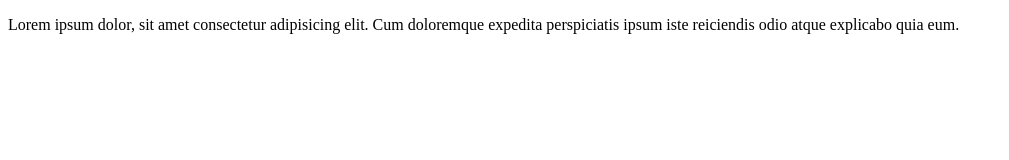
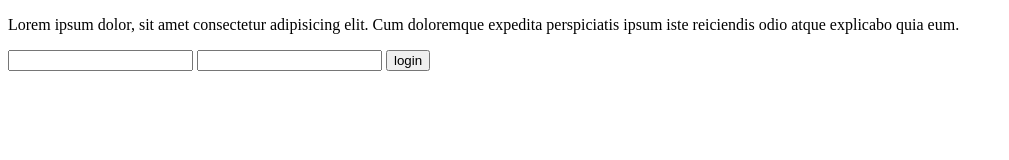
Before and after one commit to shanlui/test1, a plain HTML site: page index.html in a window 1280 px wide. Shown: the whole page, without its empty margins (0-1009 px from the left). Drawn offline with Linux system fonts and the light colour scheme.

Commit message:
Add a login form

```diff
--- a/index.html
+++ b/index.html
@@ -12,5 +12,11 @@
       Lorem ipsum dolor, sit amet consectetur adipisicing elit. Cum doloremque
       expedita perspiciatis ipsum iste reiciendis odio atque explicabo quia eum.
     </p>
+
+    <form aciotn="">
+      <input type="email" />
+      <input type="password" />
+      <button>login</button>
+    </form>
   </body>
 </html>
```
Also changed, not shown: 1 other file.
